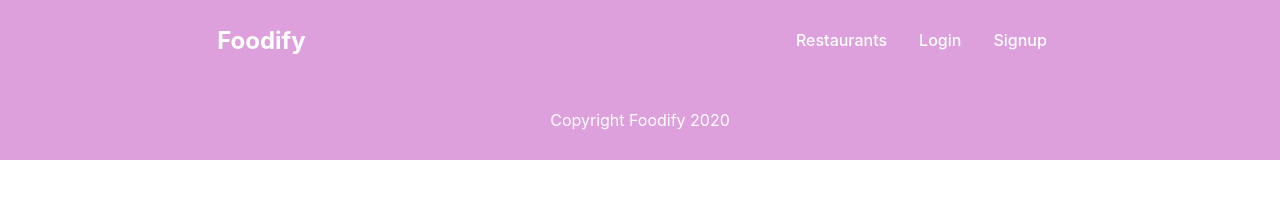
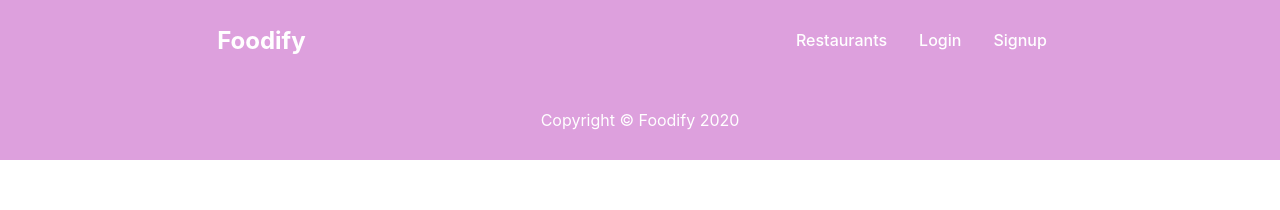
Before and after one commit to vrobl001/Foodify, a React (Create React App) app: page / in a window 1280 px wide. Shown: the top 210 px of the page. Built offline with nearby package versions, Linux system fonts and the light colour scheme.

Commit message:
added copyright and gets date by current year

```diff
--- a/src/components/Footer/Footer.jsx
+++ b/src/components/Footer/Footer.jsx
@@ -3,9 +3,9 @@ import styles from './Footer.module.css'
 
 const Footer = (props) => {
     return(
-        <div className={styles.footer}>
-            Copyright Foodify 2020
-        </div>
+        <footer className={styles.footer}>
+            <p>Copyright &copy; Foodify {new Date().getFullYear()}</p>
+        </footer>
     );
 }
 
```
